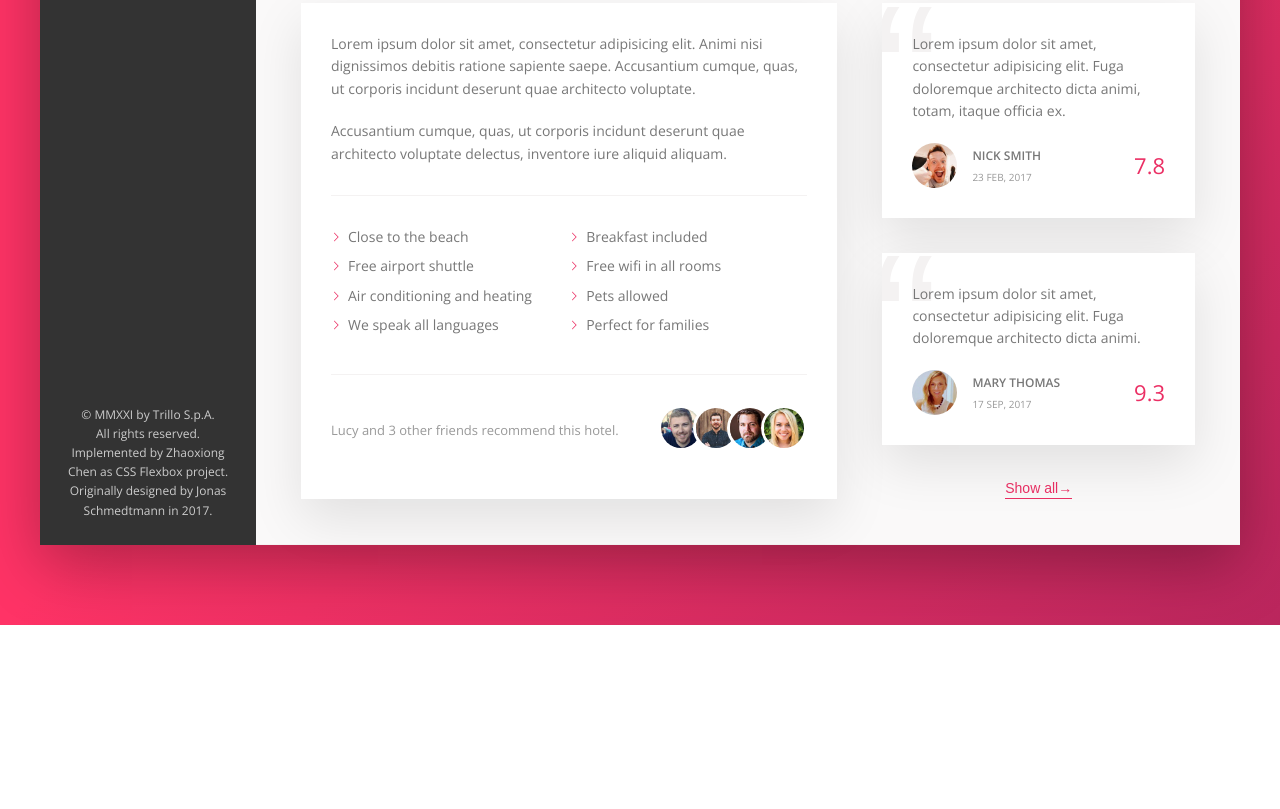
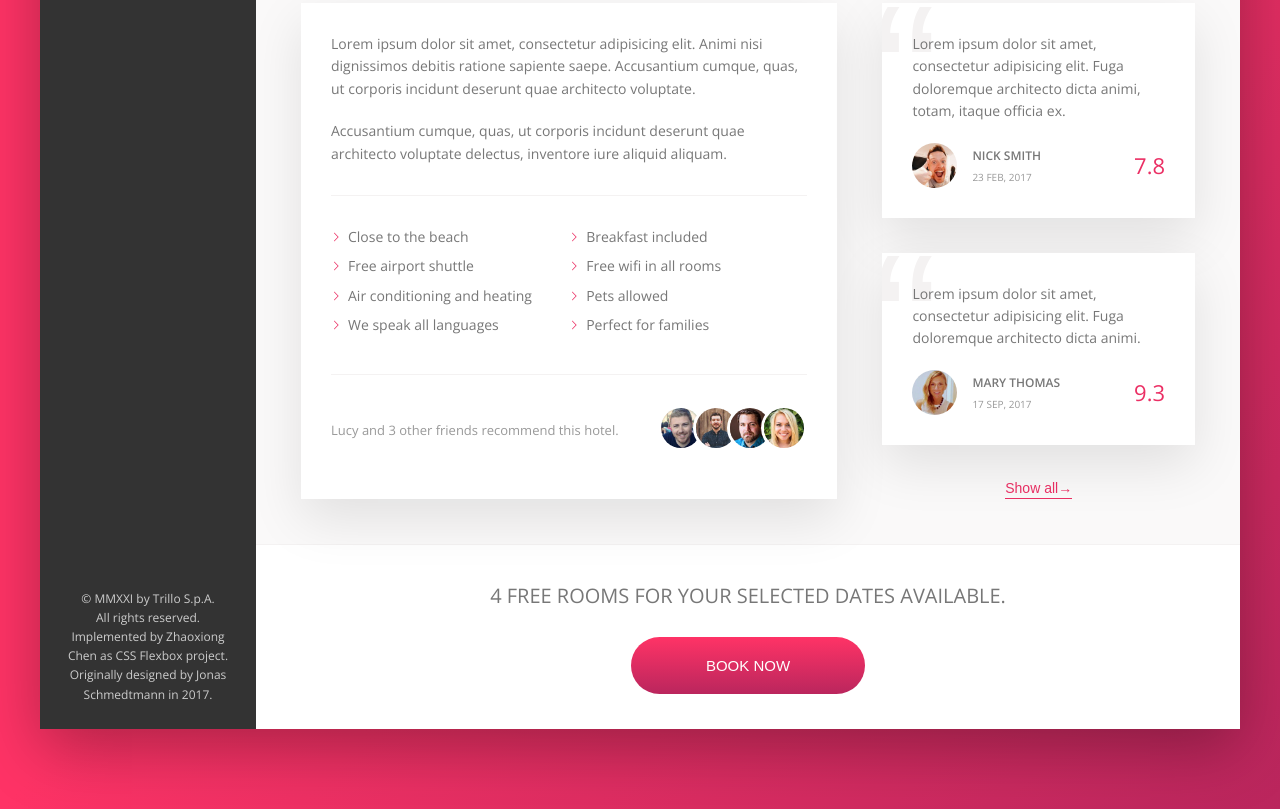
Before and after one commit to ZhaoxiongChen/Trillo, a website: page index.html in a window 1280 px wide. Shown: the part 644-1453 px from the top of the page. Before the commit the page ends 1269 px from the top, so only its background shows below. Drawn offline with nearby package versions, Linux system fonts and the light colour scheme.

Commit message:
Section 7.85: Building the CTA Section

```diff
--- a/index.html
+++ b/index.html
@@ -201,6 +201,16 @@
                             <button class="btn-inline">Show all<span>&rarr;</span></button>
                         </div>
                     </div>
+
+                    <div class="cta">
+                        <h2 class="cta__book-now">
+                            4 free rooms for your selected dates available.
+                        </h2>
+                        <button class="btn">
+                            <span class="btn__visible">Book now</span>
+                            <span class="btn__invisible">Only 4 rooms left</span>
+                        </button>
+                    </div>
                 </main>
             </div>
         </div>
--- a/sass/_components.scss
+++ b/sass/_components.scss
@@ -446,3 +446,70 @@
         z-index: 10;
     }
 }
+
+// Call to action
+.cta {
+    padding: 3.5rem 0;
+    text-align: center;
+
+    &__book-now {
+        font-size: 2rem;
+        font-weight: 300;
+        text-transform: uppercase;
+        margin-bottom: 2.5rem;
+    }
+}
+
+// Button in CTA
+.btn {
+    font-size: 1.5rem;
+    font-weight: 300;
+    text-transform: uppercase;
+    border-radius: 100px;
+    border: none;
+    background-image: linear-gradient(to bottom, var(--color-primary-light), var(--color-primary-dark));
+    color: white;
+
+    // For hover effect absolute position reference
+    position: relative;
+    // Hide the invisible button
+    overflow: hidden;
+
+    cursor: pointer;
+
+    & > * {
+        display: inline-block;
+        height: 100%;
+        width: 100%;
+        transition: all .2s;
+    }
+
+    &__visible {
+        padding: 2rem 7.5rem;
+    }
+
+    &__invisible {
+        padding: 2rem 0;
+        position: absolute;
+        top: -100%;
+        left: 0;
+    }
+
+    &:hover {
+        background-image: linear-gradient(to top, var(--color-primary-light), var(--color-primary-dark));
+    }
+
+    &:hover &__visible {
+        // Cannot use top since it is not absolute positioning
+        transform: translateY(100%);
+    }
+
+    &:hover &__invisible {
+        top: 0%;
+    }
+
+    &:focus {
+        outline: none;
+        animation: pulsate 1s infinite;
+    }
+}
```
Also changed, not shown: css/style.css.
